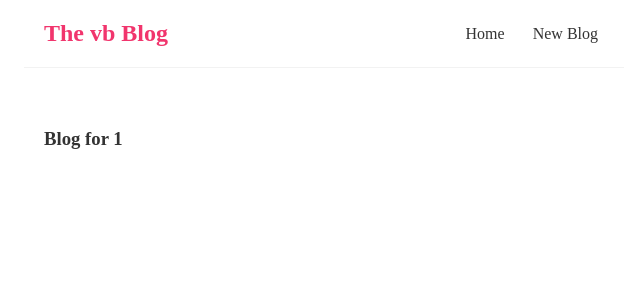
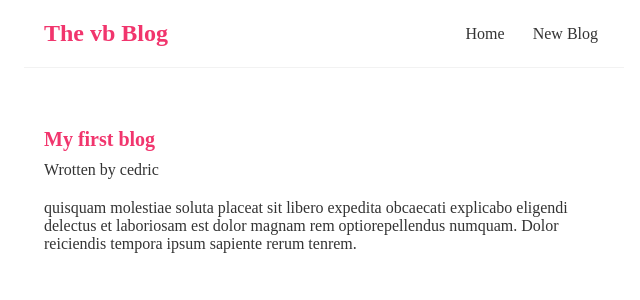
Before and after one commit to Cedric921/react_blog, a React (Create React App) app: page /blogs/1 in a window 1280 px wide. Shown: the top 300 px of the page, without its empty margins (316-956 px from the left). Built offline with nearby package versions, Linux system fonts and the light colour scheme; data requests are answered from the project's data file.

Commit message:
style: add style to blog details

```diff
--- a/data/db.json
+++ b/data/db.json
@@ -2,13 +2,13 @@
 	"blogs": [
 		{
 			"title": "My first blog",
-			"body": "My first blog\n lorem de vb ",
+			"body": " quisquam molestiae soluta placeat sit libero expedita obcaecati explicabo eligendi delectus et laboriosam est dolor magnam rem optiorepellendus numquam. Dolor reiciendis tempora ipsum sapiente\nrerum tenrem.",
 			"author": "cedric",
 			"id": 1
 		},
 		{
 			"title": "My second blog",
-			"body": "My first blog\n lorem de vb ",
+			"body": " suscipit ipsa omnis dolores? Distinctio culpa. Fuga velit optio quo doloremque consequatur mollitia sint eligendi perferendis amet ipsa quaerat sequi omnis architecto veniam hic et beata ipsam voluptate!",
 			"author": "cedric",
 			"id": 2
 		}
--- a/src/components/BlogDetails.jsx
+++ b/src/components/BlogDetails.jsx
@@ -1,13 +1,30 @@
-import React from 'react'
+import React from 'react';
 import { useParams } from 'react-router-dom';
+import useFetch from '../hooks/useFetch';
 
 const BlogDetails = () => {
-    const { id } = useParams();
-  return (
-      <div className="blog-details">
-          <h3>Blog  for { id}</h3>
-    </div>
-  )
-}
+	const { id } = useParams();
+	const {
+		data: blog,
+		error,
+		isPending,
+	} = useFetch(`http://localhost:8080/blogs/${id}`);
+	return (
+		<div className='blog-details'>
+			{isPending && <div> Loading ...</div>}
+			{error && <div>{error}</div>}
+			{blog && (
+				<article>
+          <h2>{blog.title}</h2>
+          <p>Wrotten by {blog.author}</p>
+          <div>
+            {blog.body}
+
+          </div>
+				</article>
+			)}
+		</div>
+	);
+};
 
 export default BlogDetails;
--- a/src/index.css
+++ b/src/index.css
@@ -56,7 +56,32 @@
 	margin-bottom: 8px;
 }
 
-
 .blog-preview a {
 	text-decoration: none;
 }
+
+/* blog detail*/
+
+.blog-details h2 {
+	font-size: 20px;
+	color: #f1356d;
+	margin-bottom: 10px;
+}
+
+.blog-details div {
+	margin: 20px 0;
+}
+
+.blog-details button {
+	background: #f1356d54;
+	border: 1px solid #f1356d;
+	color: #f1356d;
+	padding: 8px;
+	border-radius: 8px;
+	cursor: pointer;
+}
+
+.blog-details button:hover {
+	background: #f1356d;
+	color: #fafafa;
+}
```
